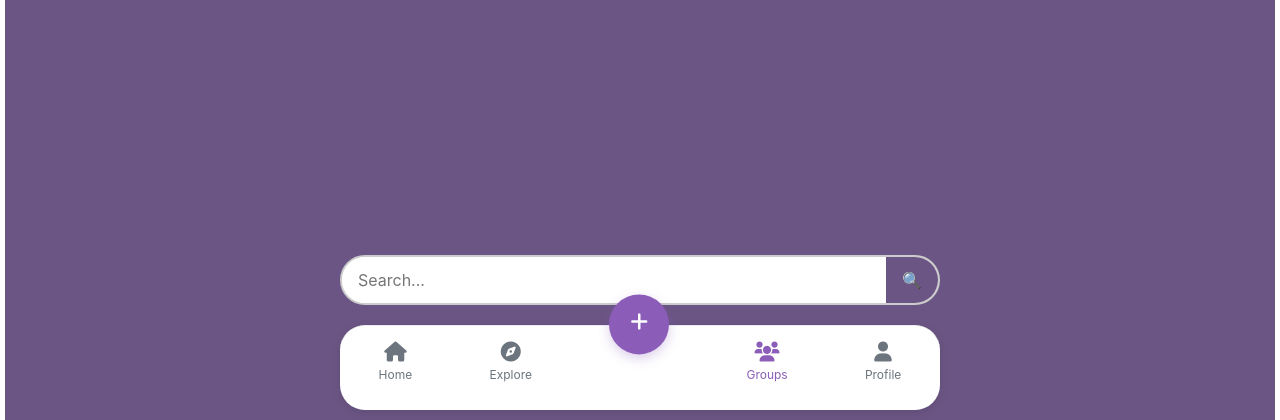
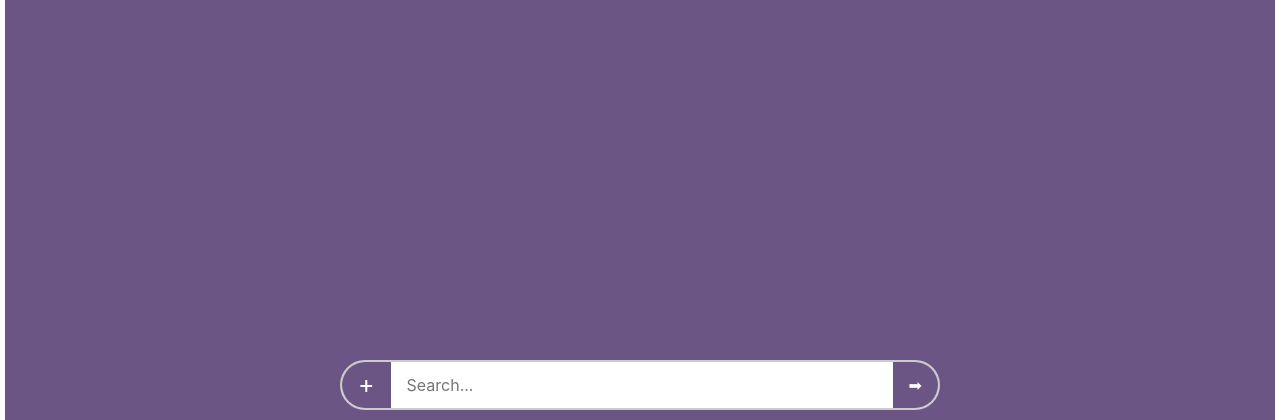
Before and after one commit to thihaagset01/mid-where-ah, a Flask app: page /group_chat in a window 1280 px wide. Shown: the part 656-1076 px from the top of the page. Run offline with Flask 3, Linux system fonts and the light colour scheme; some libraries are stand-ins or nearby versions.

Commit message:
eventcard feature added

```diff
--- a/static/css/mobile.css
+++ b/static/css/mobile.css
@@ -285,7 +285,6 @@ body {
 /* Bottom Navigation */
 .bottom-navigation {
   position: relative;
-  margin-bottom: 10px;
   bottom: 0;
 
 
@@ -789,12 +788,13 @@ a {
   left: 50%;
   transform: translateX(-50%);
   margin: 0 auto;
-  z-index: 5;
+  /* z-index: 5; */
 }
 
 .bottom-container{
   /* outline: 2px solid black ; */
   position: absolute;
+  margin-bottom: 10px;
   gap:20px;
   bottom: 0;
   display: flex;
--- /dev/null
+++ b/static/js/group_chat.js
@@ -0,0 +1,48 @@
+function toolbar(){
+    const toggleBtn = document.getElementById("toggleButton");
+    const toolbar = document.getElementById("toolbar");
+
+    toggleBtn.addEventListener("click", () => {
+    toolbar.style.display = toolbar.style.display === "flex" ? "none" : "flex";
+  })
+};
+
+function eventbtn(){
+
+    const toolbar = document.getElementById("toolbar");
+
+    const eventbtn = document.getElementById("newevent");
+    const eventpop = document.getElementById("eventpop");
+
+    eventbtn.addEventListener("click", () => {
+    eventpop.style.display ="inherit";
+    toolbar.style.display = toolbar.style.display === "flex" ? "none" : "flex";})
+};
+document.getElementById("save").addEventListener("click", saveevent);
+
+function saveevent() {
+    const eventname = document.getElementById("eventname").value.trim();
+    const eventdescription = document.getElementById("eventdescription").value.trim();
+    const eventdate = document.getElementById("eventdate").value;
+    const eventtime = document.getElementById("eventtime").value;
+    const eventcard = document.getElementById("eventcard");
+    const eventpop = document.getElementById("eventpop");
+    const eventcardcontainer = document.getElementById("eventcardcontainer");
+
+    // Only show the card if all fields are filled
+    if (eventname && eventdescription && eventdate && eventtime) {
+        const outputtext = `${eventname} on ${eventdate} at ${eventtime}`;
+        eventcard.textContent = outputtext;
+        eventcard.style.display = "block";
+        eventcard.style.alignSelf="center";
+        eventcard.style.color="white";
+        eventpop.style.display = "none";
+        eventcardcontainer.style.display= "flex";
+    }
+}
+
+document.addEventListener('DOMContentLoaded', function () {
+    toolbar();
+    eventbtn();
+    saveevent();
+});
--- a/templates/group_chat.html
+++ b/templates/group_chat.html
@@ -19,50 +19,59 @@
 
 
 <div class="group groupbg group-col" >
-    <div class = "group-row">
+    <div class = "group-row" >
         <a href ="groups" class = "inline-left group-logo" style="max-height: 60px;">
             <img src="static/images/back-placeholder.png" alt = "back-button" style="cursor: pointer; padding-left: 20px;"/>
         </a>
         <span style = "font-size: 50px; max-height: 60px; color: white;" class = "center">Group Name</span>
     </div>
     <img src="static/images/group-bar-placeholder.png" style="width: 25%; align-self:center; margin: 5px;">
-</div>
+    <div class="eventcardcontainer middle group-col" id="eventcardcontainer">
+        <div id="eventcard" style="display: none;"></div>
+        <div class="group-row">
+            <button>✅</button>
+            <button>❌</button>
+        </div>
+    </div>
+
+    <!-- event pop up -->
+    <div class="eventpop group-col" id="eventpop" style="gap: 10px;">
+        <span style="color: white; font-size: 30px;">New Event</span>
+        <input type="text" placeholder="Event Name" id="eventname" class="search-bar-container" style="height: 35px;">
+        <input type="text" placeholder="Event Description" id="eventdescription" class="search-bar-container" style="height: 35px;">
+
+        <div class="group-row" style="width: 75%; display: flex; justify-items: center; align-items: center; gap:5%">
+            <input type="date" placeholder="Event Date" id="eventdate" style="height: 35px; width: 47.5%; display: inline;" class="search-bar-container">
+            <input type="time" placeholder="Event Time" id="eventtime" style="height: 35px; width: 47.5%; display: inline;" class="search-bar-container">
+        </div>
+        <button class="toolbar-item" style="background-color: white; padding: 1%; border-radius: 10px;" id="save">Save</button>
+    </div>
+
 
 <!-- bottom container -->
-<div class = "group-col bottom-container center">
-    <div class="search-bar-container">
-      <input type="text" class="search-input" placeholder="Search...">
-      <button class="search-button">🔍</button>
+<div class="group-col bottom-container center">
+  <div class="search-bar-container">
+    <div class="toolbar left" id="toolbar" style="transform: translateY(-100%);">
+        <button class="toolbar-item">
+            <i class="fas fa-image"></i><span>Photos</span>
+        </button>
+        <button class="toolbar-item">
+            <i class="fas fa-poll"></i><span>Poll</span>
+        </button>
+        <button class="toolbar-item" id="newevent">
+            <i class="fas fa-map-marker-alt"></i><span>Event</span>
+        </button>
     </div>
 
-    <!-- Bottom Navigation -->
-    <div class="bottom-navigation">
-        <div class="nav-item" data-page="home">
-            <i class="fas fa-home"></i>
-            <span>Home</span>
-        </div>
-        <div class="nav-item" data-page="compass">
-            <i class="fas fa-compass"></i>
-            <span>Explore</span>
-        </div>
-        <div class="nav-item nav-item-center" data-page="create">
-            <div class="center-fab">
-                <i class="fas fa-plus"></i>
-            </div>
-        </div>
-        <div class="nav-item active" data-page="groups">
-            <i class="fas fa-users"></i>
-            <span>Groups</span>
-        </div>
-        <div class="nav-item" data-page="profile">
-            <i class="fas fa-user"></i>
-            <span>Profile</span>
-        </div>
-    </div>
+    <button class="search-button" id="toggleButton" style="font-size: 25px;">+</button>
+    <input type="text" class="search-input" placeholder="Search...">
+    <button class="search-button">➡</button>
+  </div>
 </div>
 
 {% endblock %}
 
 {% block scripts %}
 <script src="{{ url_for('static', filename='js/group.js') }}"></script>
+<script src="{{ url_for('static', filename='js/group_chat.js') }}"></script>
 {% endblock %}
```
Also changed, not shown: other parts of static/css/mobile.css (+59 -0 lines).
